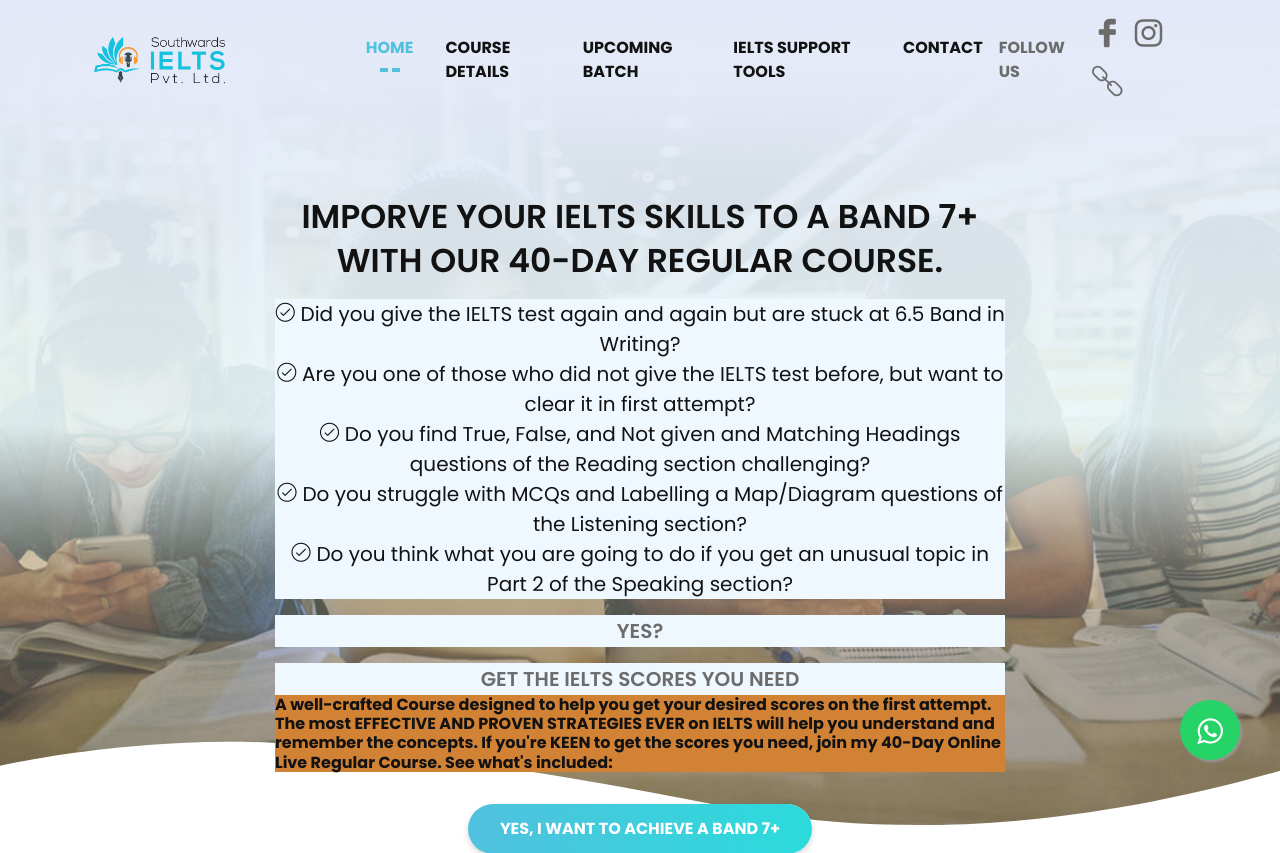
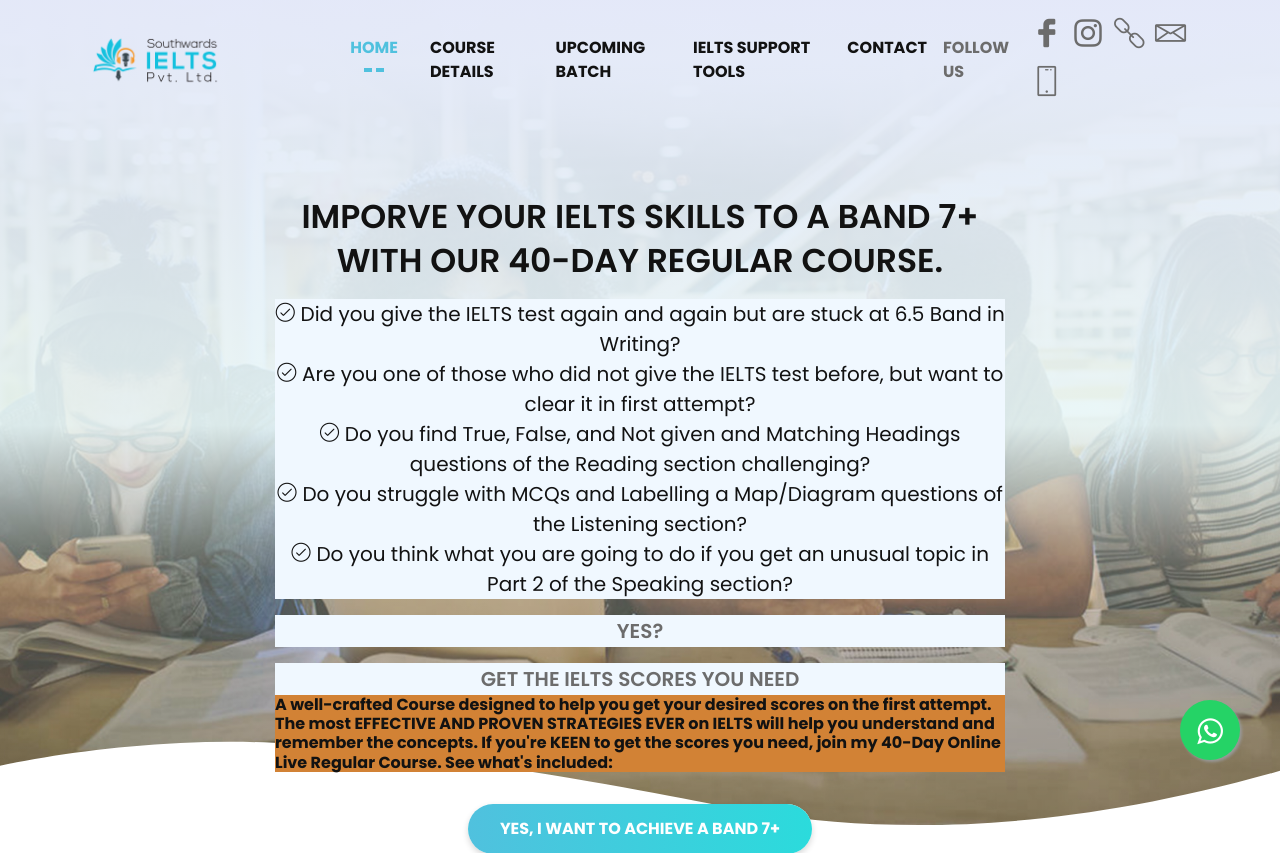
Before and after one commit to ashisgupta/ielts, a PHP site: page / in a window 1280 px wide. Shown: the top 853 px of the page. Run offline with PHP 8.4, Linux system fonts and the light colour scheme; some libraries are stand-ins or nearby versions; some web fonts are replaced.

Commit message:
UI changes

```diff
--- a/assets/css/style.css
+++ b/assets/css/style.css
@@ -891,7 +891,7 @@ p.form-message.error {
   .footer-link ul {
     margin-top: 8px; }
     .footer-link ul li a {
-      font-size: 16px;
+      font-size: 15px;
       line-height: 24px;
       color: #121212;
       margin-top: 16px;
--- a/index.html
+++ b/index.html
@@ -97,6 +97,16 @@
                                     <!--  <li><a href="#"><i class="lni-twitter-original"></i></a></li> -->
                                     <li><a href="https://www.instagram.com/southwardsielts_india/" target="_blank"><i class="lni-instagram-original"></i></a></li>
                                     <li><a href="https://www.southwardsielts.com/" target="_blank"><i class="lni lni-link"></i></a></li>
+                                    <li>
+                                        <a href="mailto: ganesh@southwardsielts.com">
+                                        <i class="lni lni-envelope"></i>
+                                        </a>
+                                    </li>
+                                    <li>
+                                        <a href="tel:9619460734">
+                                            <i class="lni lni-mobile"></i>
+                                        </a>
+                                    </li>
                                 </ul>
                             </div>
                         </nav> <!-- navbar -->
@@ -817,7 +827,7 @@
                                     <h6 class="footer-title">Company</h6>
                                     <ul>
                                         <li><a href="https://www.southwardsielts.com/" target="_blank">About</a></li>
-                                        <li><a href="#">Contact</a></li>
+                                        <li><a href="#contact">Contact</a></li>
                                         <!-- <li><a href="#">Career</a></li> -->
 
                                     </ul>
@@ -837,10 +847,11 @@
                                 <div class="footer-link">
                                     <h6 class="footer-title">Help, Support & Testimonials</h6>
                                     <ul>
-                                        <li><a href="#contact">Contact</a></li>
-                                        <li><a href="https://api.whatsapp.com/send?phone=+919619460734&text=Hi%2C+I+have+a+query+about+regular+40+days+IELTS+course." target="_blank">Whatsapp</a></li>
+                                        <li><a href="https://api.whatsapp.com/send?phone=+919619460734&text=Hi%2C+I+have+a+query+about+regular+40+days+IELTS+course." target="_blank">
+                                            <i class="lni lni-whatsapp"></i> Click to Whatsapp</a></li>
                                         <li>
-                                            <a href="mailto: ganesh@southwardsielts.com"><i class="lni lni-email"></i>  ganesh@southwardsielts.com
+                                            <a href="mailto: ganesh@southwardsielts.com">
+                                            <i class="lni lni-envelope"></i> ganesh@southwardsielts.com
                                             </a>
                                         </li>
                                         <li>
```
